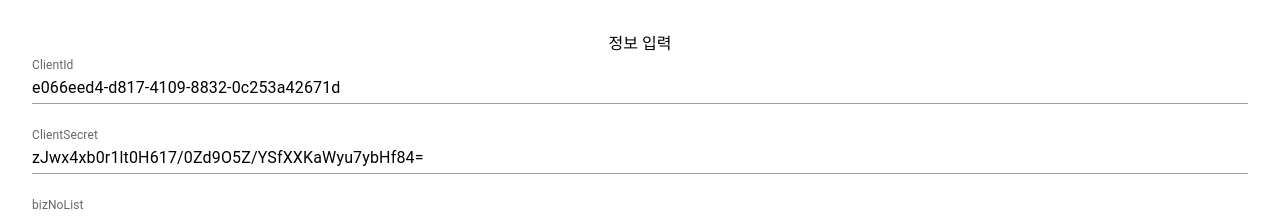
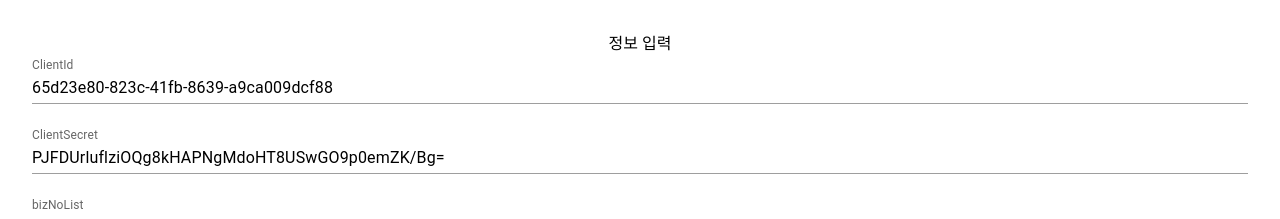
Before and after one commit to jin-vita/chang-api-test, a Vue app: page / in a window 1280 px wide. Shown: the top 219 px of the page. Built offline with nearby package versions, Linux system fonts and the light colour scheme.

Commit message:
perf change key

```diff
--- a/src/views/HomeView.vue
+++ b/src/views/HomeView.vue
@@ -8,8 +8,8 @@ export default {
     return {
       token: 'waiting...',
       result: 'waiting...',
-      clientId: 'e066eed4-d817-4109-8832-0c253a42671d',
-      clientSecret: 'zJwx4xb0r1lt0H617/0Zd9O5Z/YSfXXKaWyu7ybHf84=',
+      clientId: '65d23e80-823c-41fb-8639-a9ca009dcf88',
+      clientSecret: 'PJFDUrluflziOQg8kHAPNgMdoHT8USwGO9p0emZK/Bg=',
       bizNoList: '8778100563,6428700732,1010120290',
       resultData: [],
     };
```
